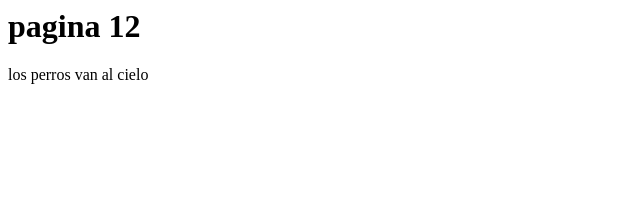
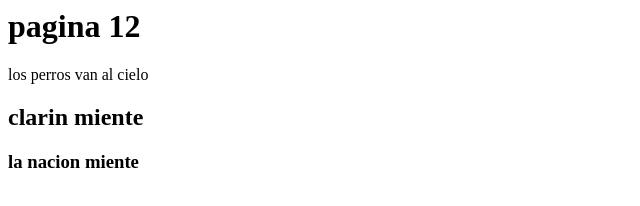
Before and after one commit to angelgabrielortiz/clase-branch, a plain HTML site: page index.html in a window 1280 px wide. Shown: the whole page, without its empty margins (0-640 px from the left). Drawn offline with Linux system fonts and the light colour scheme.

Commit message:
agregue h2 a titulos

```diff
--- a/index.html
+++ b/index.html
@@ -10,6 +10,9 @@
 <p>
     los perros van al cielo
 </p>
+<h2> clarin miente</h2>
+<h3>la nacion miente</h3>
+
 
 </body>
 
```
